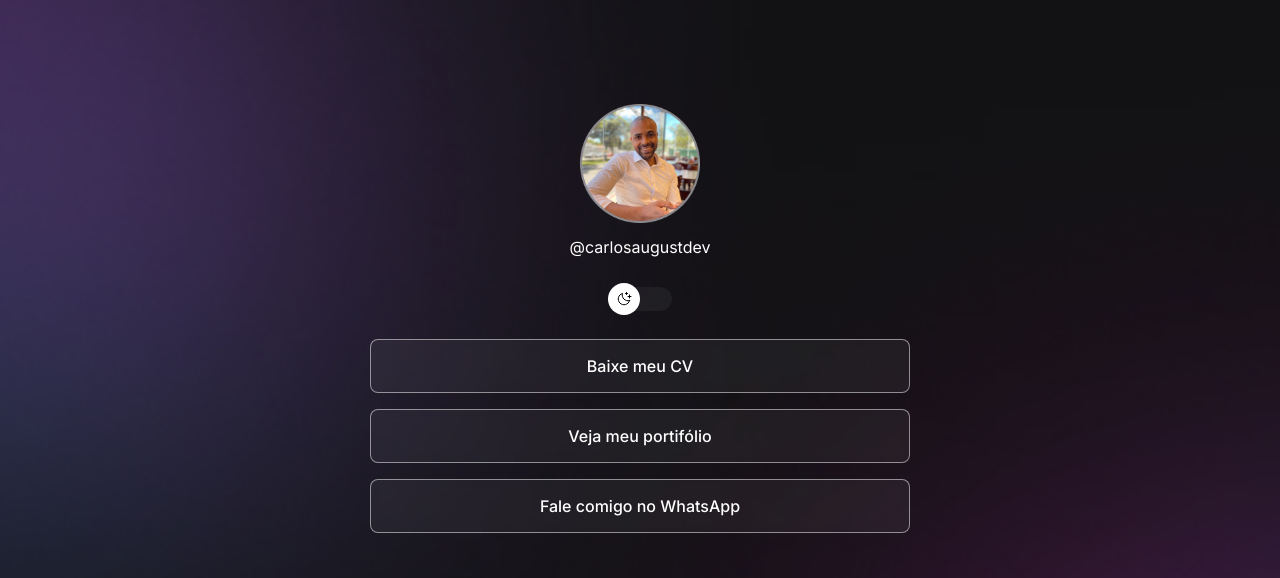
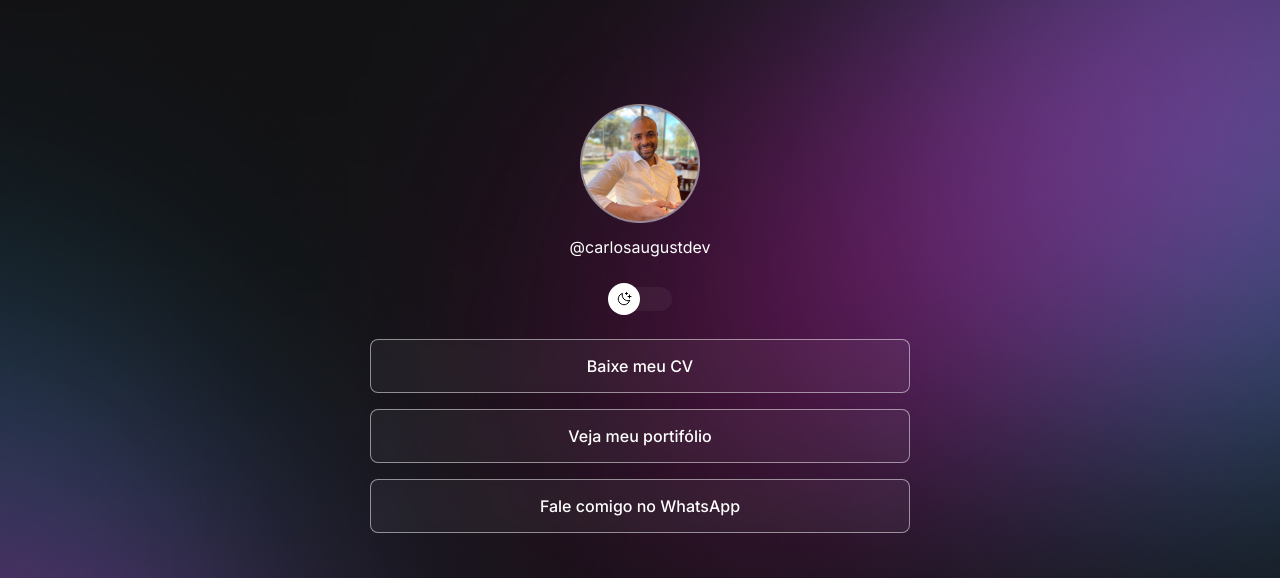
Before and after one commit to carlosaugustdev/Dev-Link, a plain HTML site: page index.html in a window 1280 px wide. Shown: the top 578 px of the page. Drawn offline with nearby package versions, Linux system fonts and the light colour scheme.

Commit message:
change background based on media queri

```diff
--- a/style.css
+++ b/style.css
@@ -26,6 +26,7 @@
 body {
   /*background color image repeat position/size*/
   background: var(--bg-url) no-repeat top center/cover;
+  height: 100vh;
 }
 body * {
   font-family: "Inter", sans-serif;
@@ -146,3 +147,12 @@ footer p {
   text-align: center;
   font-size: 14px;
 }
+/*media query*/
+@media (min-width: 700px) {
+  :root {
+    --bg-url: url("./assets/bg-desktop-dark.jpg");
+  }
+  .light {
+    --bg-url: url("./assets/bg-desktop-light.jpg");
+  }
+}
```
Also changed, not shown: assets/bg-desktop-dark.jpg (added), assets/bg-desktop-light.jpg (added).
